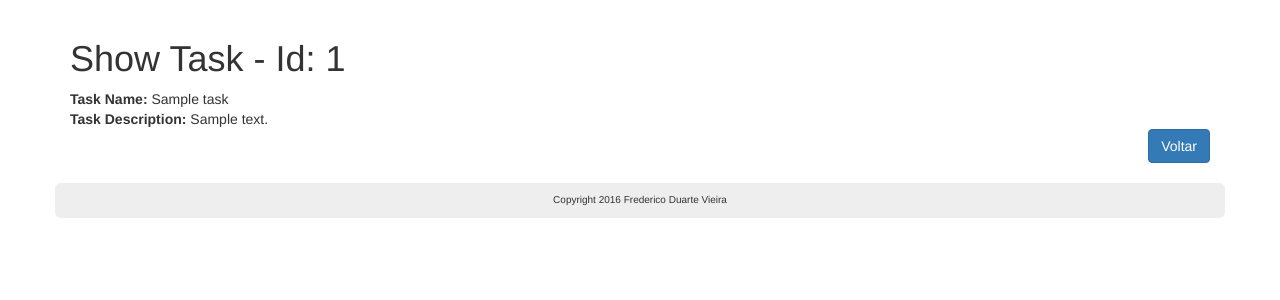
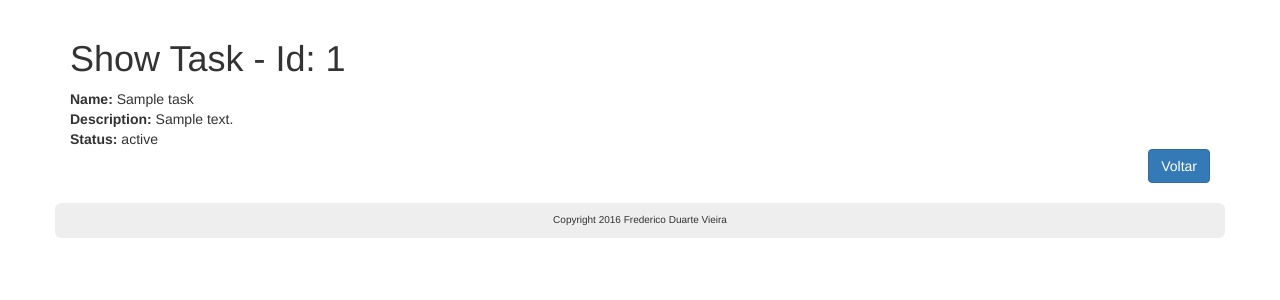
Before and after one commit to FredericoVieira/flask-todo, a Flask app: template app/templates/task/show.html in a window 1280 px wide. Shown: the part 51-351 px from the top of the page. Run offline with Flask 2, Linux system fonts and the light colour scheme; the template is opened without the code that fills it: most values are stand-ins (such as "Sample title", 1, 10 or a date in 2020); some libraries are stand-ins or nearby versions.

Commit message:
Adds in show and showall templates task status.

```diff
--- a/app/templates/task/show.html
+++ b/app/templates/task/show.html
@@ -3,8 +3,9 @@
 
 <h1>Show Task - Id: {{ task['id']}}</h1>
 
-<b>Task Name:</b> {{ task['name'] }} </br>
-<b>Task Description:</b> {{ task['description'] }} </br>
+<b>Name:</b> {{ task['name'] }} </br>
+<b>Description:</b> {{ task['description'] }} </br>
+<b>Status:</b> {{ task['status'] }} </br>
 
 <a class="btn btn-primary pull-right" href="/">Voltar</a>
 
--- a/app/templates/task/showall.html
+++ b/app/templates/task/showall.html
@@ -6,8 +6,9 @@
 {% for task in tasks %}
     <p>
         <b>Id:</b> {{ task['id'] }} </br>
-        <b>Task Name:</b> {{ task['name'] }} </br>
-        <b>Task Description:</b> {{ task['description'] }} </br>
+        <b>Name:</b> {{ task['name'] }} </br>
+        <b>Description:</b> {{ task['description'] }} </br>
+        <b>Status:</b> {{ task['status'] }} </br>
     </p>
 {% endfor %}
 
```
Also changed, not shown: tasks.db.
